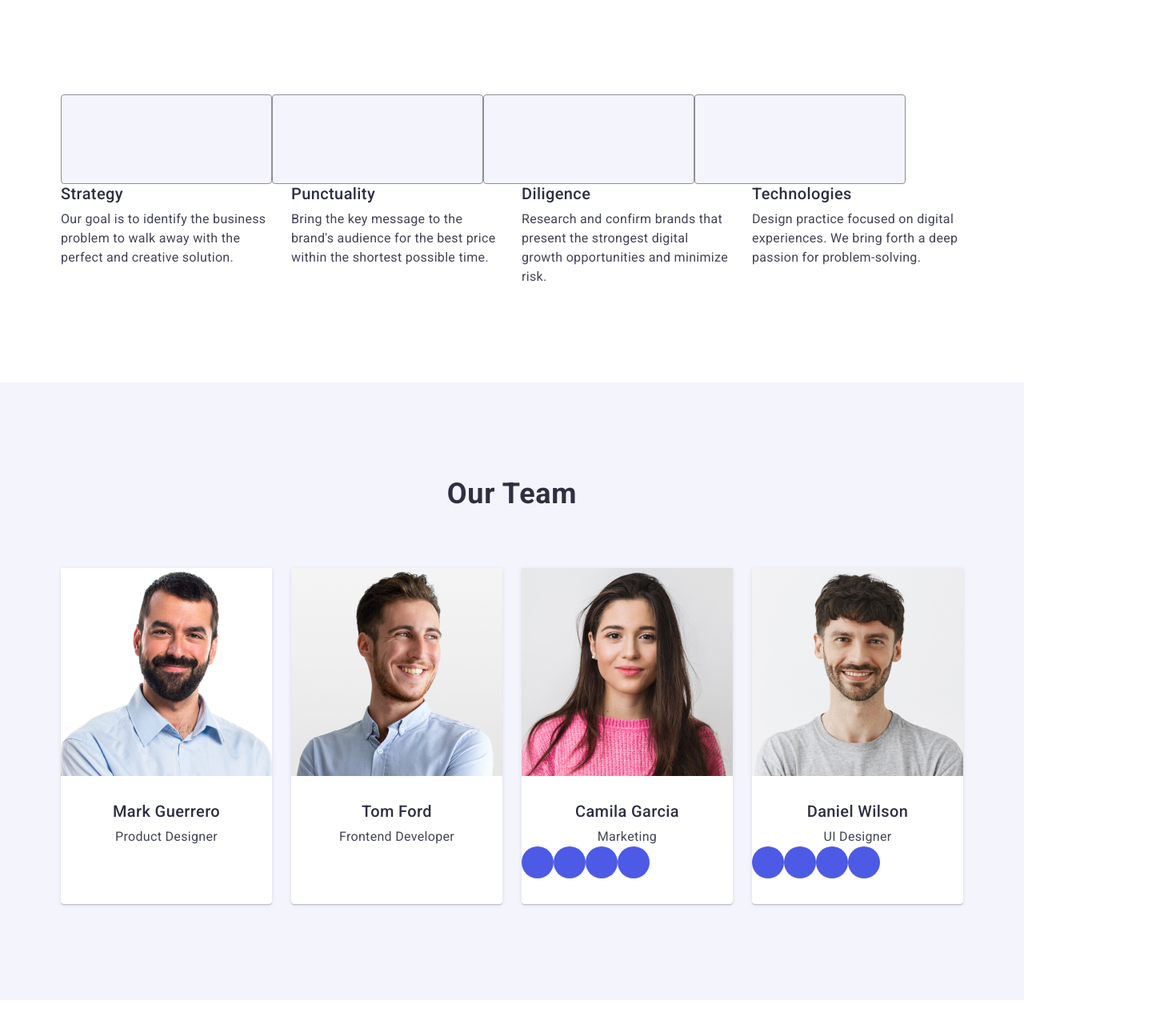
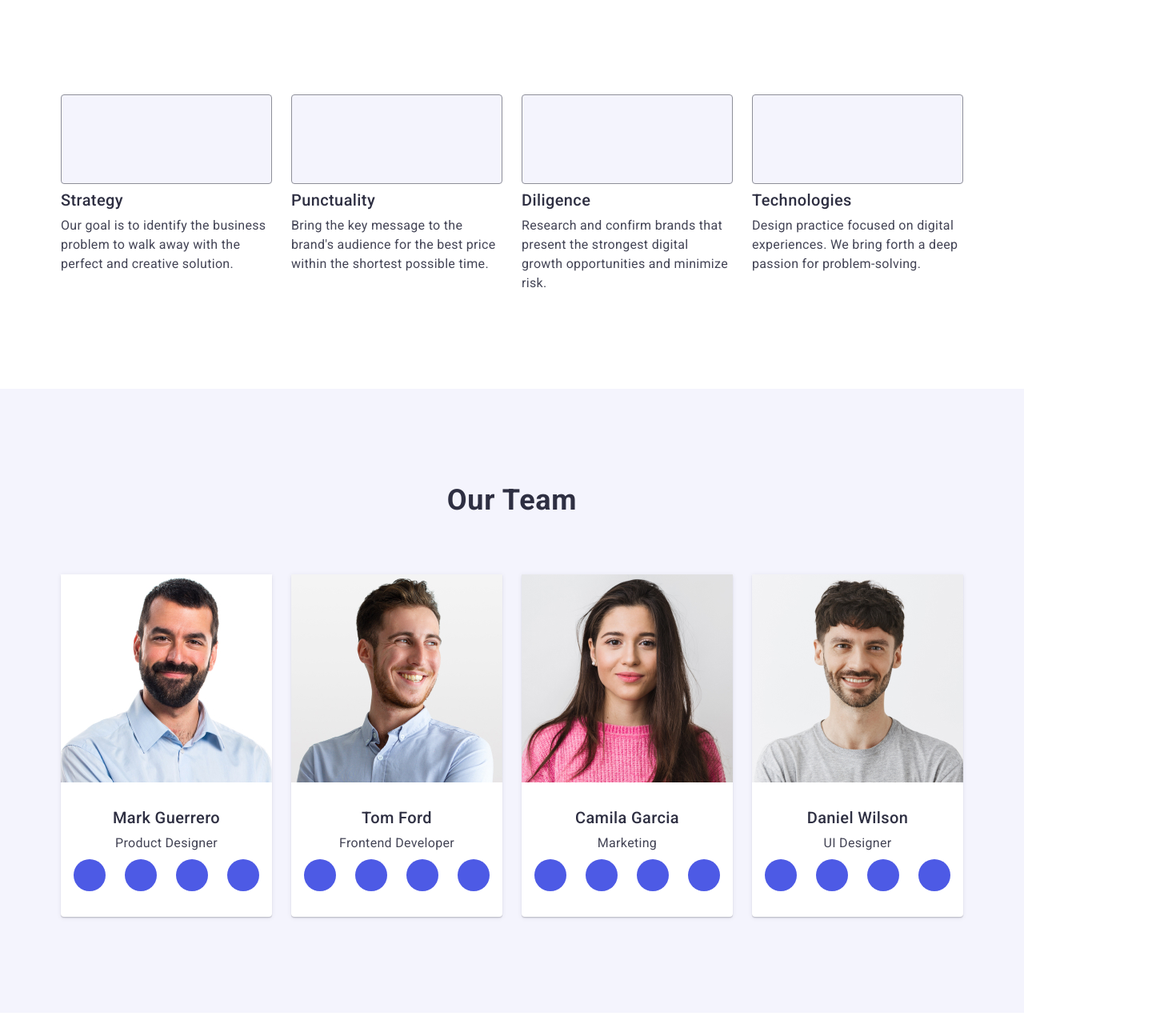
Before and after one commit to VladSmetana/goit-markup-hw-04, a website: page index.html in a window 1280 px wide. Shown: the part 675-1960 px from the top of the page at 80% size, 1440 px wide, since content can reach past the window. Drawn offline with nearby package versions, Linux system fonts and the light colour scheme.

Commit message:
add styles

```diff
--- a/css/styles.css
+++ b/css/styles.css
@@ -65,14 +65,18 @@ img{
     position: relative;
     transition: color 250ms cubic-bezier(0.4, 0, 0.2, 1);
 }
-.information::after{
-    content: "";
+.current{
+    color:#404bbf;
+}
+.current::after{
+    content:'';
     position: absolute;
     left:0;
     bottom:-1px;
     height:4px;
     border-radius: 2px;
     background-color: #404bbf;
+    width: 48px;
 }
 .information:hover, .information:focus {
     color: #404bbf;
@@ -103,17 +107,16 @@ img{
 }
 .hero{
     background-color: #2e2f42;
-    padding:188px 0;
+    max-width: 1440px;
     background-image: linear-gradient(
-    to bottom,
-    rgba(46, 47, 66, 0.70),
-    rgba(46, 47, 66, 0.70)
-    ), url("../images/people-office.jpg");
+            rgba(46, 47, 66, 0.7),
+            rgba(46, 47, 66, 0.7)
+    ),
+    url('../images/people-office.jpg');
+    background-position: center;
     background-repeat: no-repeat;
-    width:1440px;
-    height: 600px;
-    background-position: center;
     background-size: cover;
+    padding: 188px 0;
 }
 
 .title{
@@ -168,20 +171,25 @@ img{
     clip: rect(0 0 0 0);
     overflow: hidden;
 }
-.sprite{
-    list-style-type: none;
+.icons-svg{
     display: flex;
-    align-items: center
-}
-.icons-svg{
-    width: 264px;
+    align-items: center;
+    justify-content: center;
     height: 112px;
     border-radius: 4px;
     border: 1px solid #8E8F99;
-    background: #F4F4FD;
+    background-color: #F4F4FD;
+    margin-bottom: 8px;
     gap: 24px;
 }
-.social-list{
+.social-container{
+    display: flex;
+    justify-content: center;
+    gap:24px;
+    padding-top: 8px;
+    list-style-type: none;
+}
+.social-svg{
     background-color:#4D5AE5;
     border-radius: 50%;
     align-items: center;
--- a/index.html
+++ b/index.html
@@ -15,7 +15,7 @@
     <nav class="navigation">
        <a href="./index.html" class="logo">Web<span class="logo-header">Studio</span></a>
         <ul class="menu">
-            <li class="information-list"><a href="./index.html" class="information">Studio</a></li>
+            <li class="information-list"><a href="./index.html" class="information current">Studio</a></li>
             <li class="information-list"><a href="#portfolio" class="information">Portfolio</a></li>
             <li class="information-list"><a href="" class="information">Contacts</a></li>
         </ul>
@@ -42,55 +42,50 @@
         <section class="features">
             <div class="container">
             <h2 class="hidden-title">Features</h2>
-                <ul class="sprite">
-                    <li class="icons-svg">
+            <ul class="feature-block">
+                <li class="feature-list">
+                    <div class="icons-svg">
                         <svg width="64px" height="64px" class="svg">
                         <use href="./images/icons.svg/#icon-antenna"></use>
                     </svg>
-                    </li>
-                    <li class="icons-svg">
-                        <svg width="64px" height="64px" class="svg">
-                            <use href="./images/icons.svg/#icon-clock"></use>
-                        </svg>
-                    </li>
-                    <li class="icons-svg">
-                        <svg width="64px" height="64px" class="svg">
-                            <use href="./images/icons.svg/#icon-diagram"></use>
-                        </svg>
-                    </li>
-                    <li class="icons-svg">
-                        <svg width="64px" height="64px" class="svg">
-                            <use href="./images/icons.svg/#icon-astronaut"></use>
-                        </svg>
-                    </li>
-                </ul>
-            <ul class="feature-block">
-                <li class="feature-list">
+                        </div>
                     <h3 class="feature-headers">Strategy</h3>
                     <p class="paragraph">
                         Our goal is to identify the business problem to walk away with the perfect and creative solution.
                     </p>
                 </li>
                 <li class="feature-list">
+                    <div class="icons-svg">
+                        <svg width="64px" height="64px" class="svg">
+                        <use href="./images/icons.svg/#icon-clock"></use>
+                    </svg>
+                    </div>
                     <h3 class="feature-headers">Punctuality</h3>
                     <p class="paragraph">
                         Bring the key message to the brand's audience for the best price within the shortest possible time.
                     </p>
                 </li>
                 <li class="feature-list">
+                    <div class="icons-svg"><svg width="64px" height="64px" class="svg">
+                        <use href="./images/icons.svg/#icon-diagram"></use>
+                    </svg></div>
                     <h3 class="feature-headers">Diligence</h3>
                     <p class="paragraph">
                         Research and confirm brands that present the strongest digital growth opportunities and minimize risk.
                     </p>
                 </li>
                 <li class="feature-list">
+                    <div class="icons-svg">
+                        <svg width="64px" height="64px" class="svg">
+                        <use href="./images/icons.svg/#icon-astronaut"></use>
+                    </svg>
+                    </div>
                     <h3 class="feature-headers">Technologies</h3>
                     <p class="paragraph">
                         Design practice focused on digital experiences. We bring forth a deep passion for problem-solving.
                     </p>
                 </li>
             </ul>
-
              </div>
         </section>
         <section class="team">
@@ -102,26 +97,34 @@
                     <div class="stuff-container">
                     <h3 class="stuff-headers">Mark Guerrero</h3>
                     <p class="paragraph">Product Designer</p>
-                        <ul class="social-svg">
+                        <ul class="social-container">
                             <li>
+                                <div class="social-svg">
                                     <svg width="16px" height="16px">
                                         <use href="./images/icons.svg/#icon-instagram"></use>
                                     </svg>
+                                </div>
                             </li>
                             <li>
+                                <div class="social-svg">
                                     <svg width="16px" height="16px">
                                         <use href="./images/icons.svg/#icon-twitter"></use>
                                     </svg>
+                                </div>
                             </li>
                             <li>
+                                <div class="social-svg">
                                     <svg width="16px" height="16px">
                                         <use href="./images/icons.svg/#icon-facebook"></use>
                                     </svg>
+                                </div>
                             </li>
                             <li>
+                                <div class="social-svg">
                                     <svg width="16px" height="16px">
                                         <use href="./images/icons.svg/#icon-linkedin"></use>
                                     </svg>
+                                </div>
                             </li>
                         </ul>
                     </div>
@@ -131,26 +134,34 @@
                     <div class="stuff-container">
                     <h3 class="stuff-headers">Tom Ford</h3>
                     <p class="paragraph">Frontend Developer</p>
-                        <ul class="social-svg">
+                        <ul class="social-container">
                             <li>
+                                <div class="social-svg">
                                     <svg width="16px" height="16px">
                                         <use href="./images/icons.svg/#icon-instagram"></use>
                                     </svg>
+                                </div>
                             </li>
                             <li>
+                                <div class="social-svg">
                                     <svg width="16px" height="16px">
                                         <use href="./images/icons.svg/#icon-twitter"></use>
                                     </svg>
+                                </div>
                             </li>
                             <li>
+                                <div class="social-svg">
                                     <svg width="16px" height="16px">
                                         <use href="./images/icons.svg/#icon-facebook"></use>
                                     </svg>
+                                </div>
                             </li>
                             <li>
+                                <div class="social-svg">
                                     <svg width="16px" height="16px">
                                         <use href="./images/icons.svg/#icon-linkedin"></use>
                                     </svg>
+                                </div>
                             </li>
                         </ul>
                     </div>
@@ -160,26 +171,34 @@
                     <div class="stuff-container">
                     <h3 class="stuff-headers">Camila Garcia</h3>
                     <p class="paragraph">Marketing</p>
-                        <ul class="social-svg">
-                            <li class="social-list">
+                        <ul class="social-container">
+                            <li>
+                        <div class="social-svg">
                             <svg width="16px" height="16px">
                                 <use href="./images/icons.svg/#icon-instagram"></use>
                             </svg>
+                        </div>
                             </li>
-                            <li class="social-list">
+                            <li>
+                        <div class="social-svg">
                             <svg width="16px" height="16px">
                                 <use href="./images/icons.svg/#icon-twitter"></use>
                             </svg>
+                        </div>
                             </li>
-                            <li class="social-list">
+                            <li>
+                        <div class="social-svg">
                             <svg width="16px" height="16px">
                                 <use href="./images/icons.svg/#icon-facebook"></use>
                             </svg>
+                        </div>
                             </li>
-                            <li class="social-list">
+                            <li>
+                        <div class="social-svg">
                             <svg width="16px" height="16px">
                                 <use href="./images/icons.svg/#icon-linkedin"></use>
                             </svg>
+                        </div>
                             </li>
                         </ul>
                     </div>
@@ -189,30 +208,37 @@
                     <div class="stuff-container">
                     <h3 class="stuff-headers">Daniel Wilson</h3>
                     <p class="paragraph">UI Designer</p>
-                        <ul class="social-svg">
-                            <li class="social-list">
+                        <ul class="social-container">
+                            <li>
+                                <div class="social-svg">
                                     <svg width="16px" height="16px">
                                         <use href="./images/icons.svg/#icon-instagram"></use>
                                     </svg>
+                                </div>
                             </li>
-                            <li class="social-list">
+                            <li>
+                                <div class="social-svg">
                                     <svg width="16px" height="16px">
                                         <use href="./images/icons.svg/#icon-twitter"></use>
                                     </svg>
+                                </div>
                             </li>
-                            <li class="social-list">
+                            <li>
+                                <div class="social-svg">
                                     <svg width="16px" height="16px">
                                         <use href="./images/icons.svg/#icon-facebook"></use>
                                     </svg>
+                                </div>
                             </li>
-                            <li class="social-list">
+                            <li>
+                                <div class="social-svg">
                                     <svg width="16px" height="16px">
                                         <use href="./images/icons.svg/#icon-linkedin"></use>
                                     </svg>
+                                </div>
                             </li>
                         </ul>
                     </div>
-                </li>
             </ul>
             </div>
         </section>
```
Lines whose indentation alone changed are shown as unchanged.
